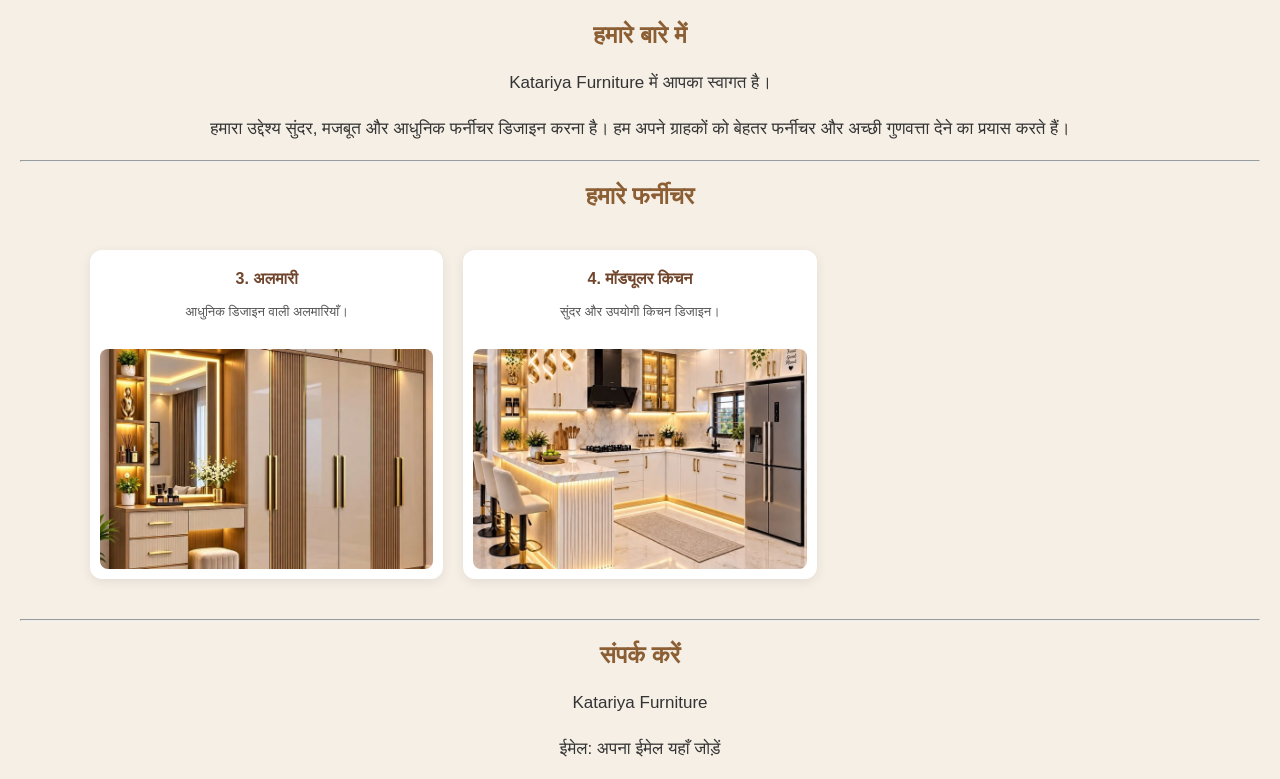
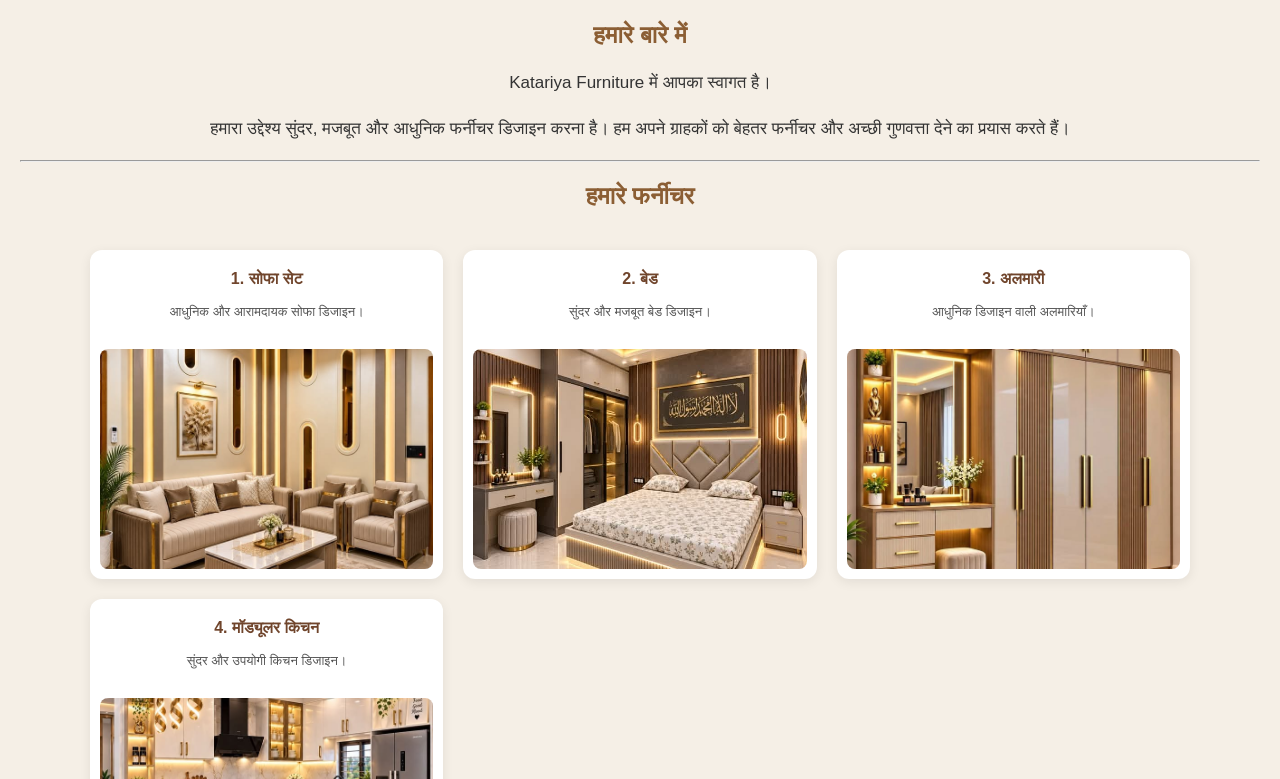
Before and after one commit to tikeshkatariya-sketch/my-first-website, a plain HTML site: page index.html in a window 1280 px wide. Shown: the part 463-1242 px from the top of the page. Drawn offline with Linux system fonts and the light colour scheme.

Commit message:
Update index.html

```diff
--- a/index.html
+++ b/index.html
@@ -30,6 +30,18 @@
 
   <div class="products">
 
+<div class="product-card">
+    <h3>1. सोफा सेट</h3>
+    <p>आधुनिक और आरामदायक सोफा डिजाइन।</p>
+    <img src="d54f3a9607b7495e9516f9b65fe6e98d.jpg" alt="सोफा सेट">
+</div>
+
+<div class="product-card">
+    <h3>2. बेड</h3>
+    <p>सुंदर और मजबूत बेड डिजाइन।</p>
+    <img src="5f1f67e7543a8991edad189ae036d9cc.jpg" alt="बेड">
+</div>
+
   <div class="product-card">
     <h3>3. अलमारी</h3>
     <p>आधुनिक डिजाइन वाली अलमारियाँ।</p>
```
